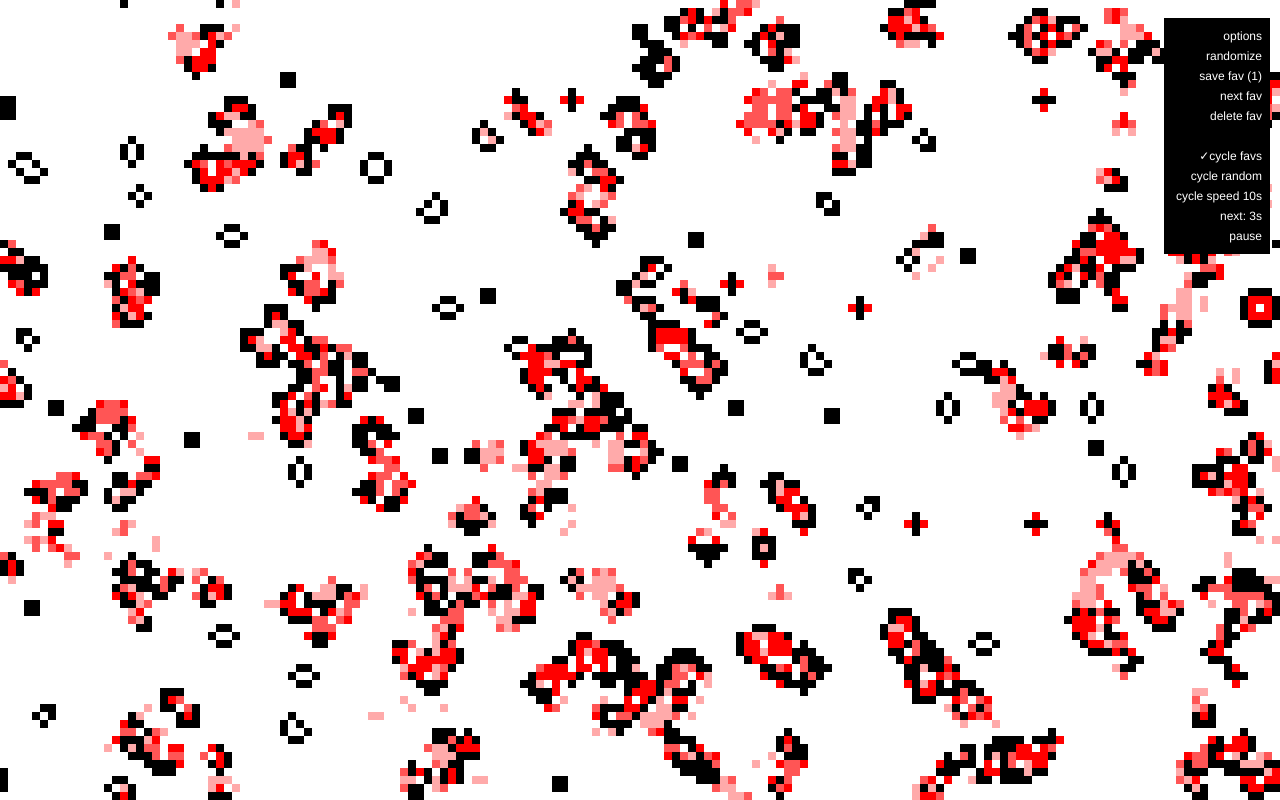
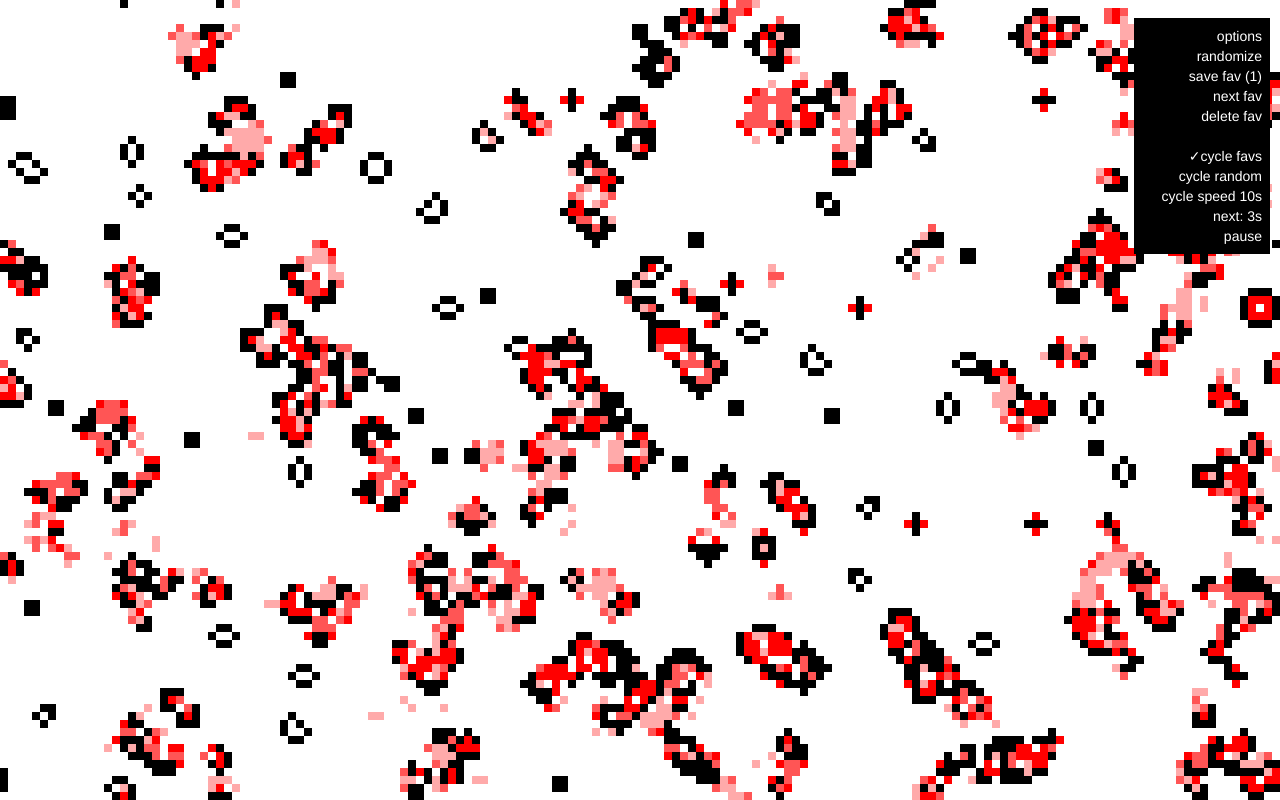
Before and after one commit to emanlapig/GameOfLife, a plain HTML site: page index.html in a window 1280 px wide. Both pictures are taken after a click on the element "options". Drawn offline with Linux system fonts and the light colour scheme.

Commit message:
making menu font slightly bigger

```diff
--- a/style.css
+++ b/style.css
@@ -9,7 +9,7 @@ body {
 	background-color: #000;
 	color: #fff;
 	font-family: 'Helvetica Neue', 'Helvetica', 'Arial', sans-serif;
-	font-size: 12px;
+	font-size: 14px;
 	line-height: 20px;
 	cursor: pointer;
 }
@@ -19,7 +19,7 @@ body {
 	text-align: right;
 }
 .open {
-	width: 90px;
+	width: 120px;
 }
 a.btn:link {
 	text-decoration: none;
```
Also changed, not shown: 1 other file.
